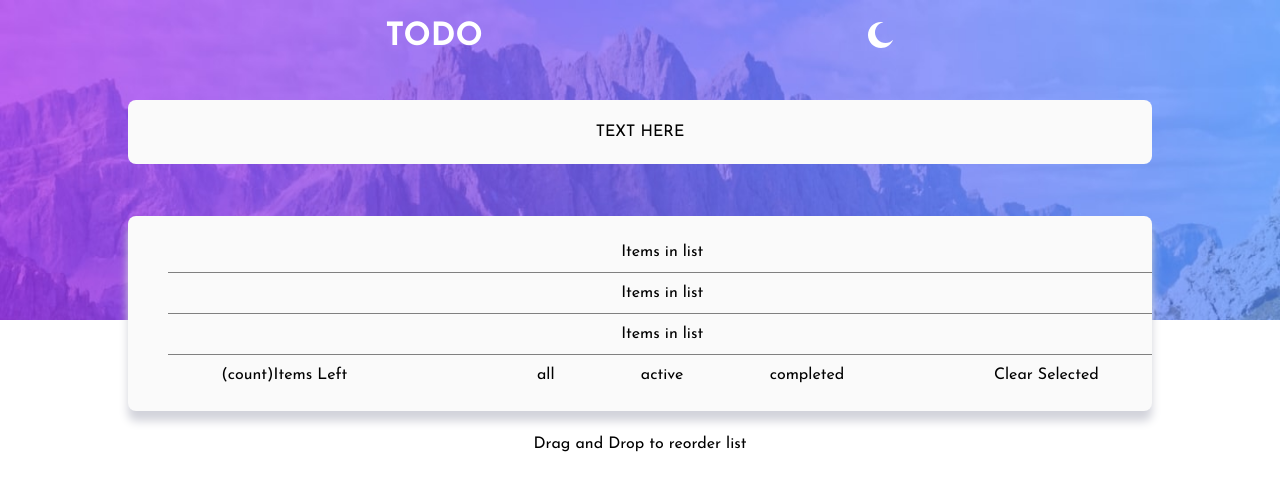
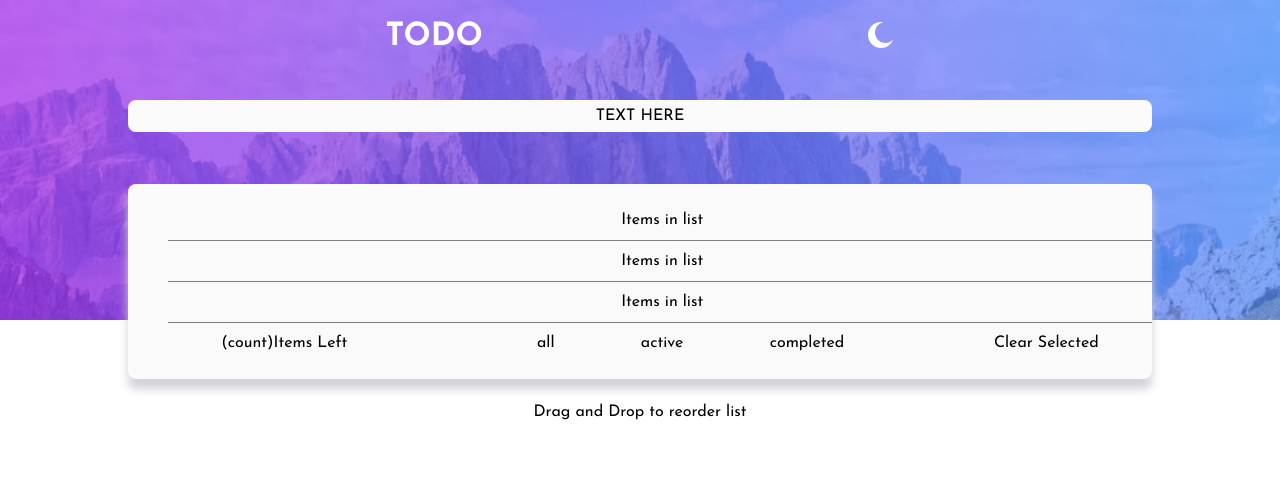
Before and after one commit to phellwege/ToDo, a React (Create React App) app: page /#/ in a window 1280 px wide. Shown: the top 490 px of the page. Built offline with nearby package versions, Linux system fonts and the light colour scheme.

Commit message:
check for update

```diff
--- a/src/views/Home.js
+++ b/src/views/Home.js
@@ -36,14 +36,13 @@ export default () => {
     }
 
 const [listItem, setListItem] = useState('')
-const [isShown, setIsShown] = useState(false)
 
     return (
         <div className="background">
             <Header/>
             <div className="HomeCenter">
                 <div id="HomeTop">
-                    <p>TEXT HERE</p>
+                        TEXT HERE
                 </div>
                 <div className="HomeBottom">
                     <ul>
```
